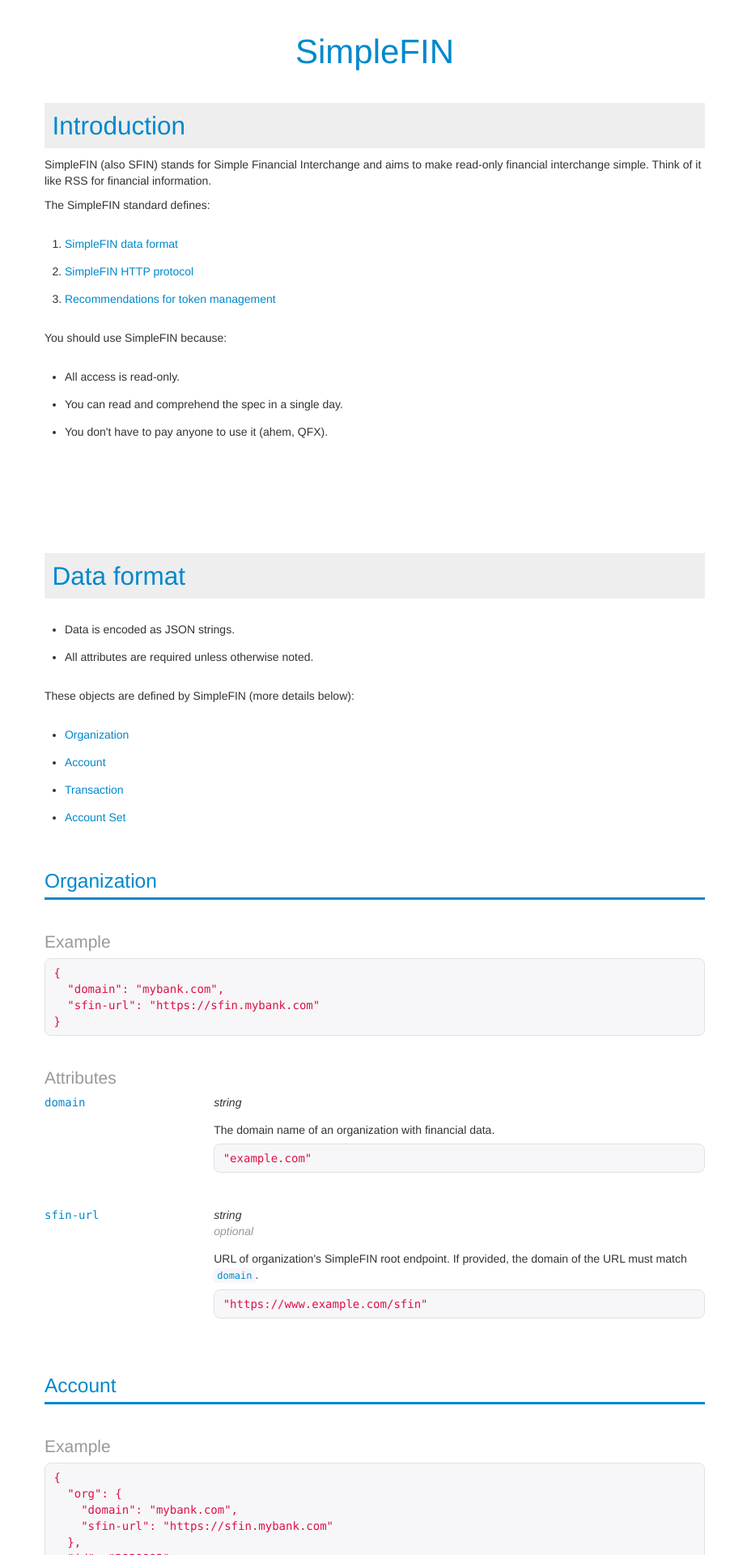
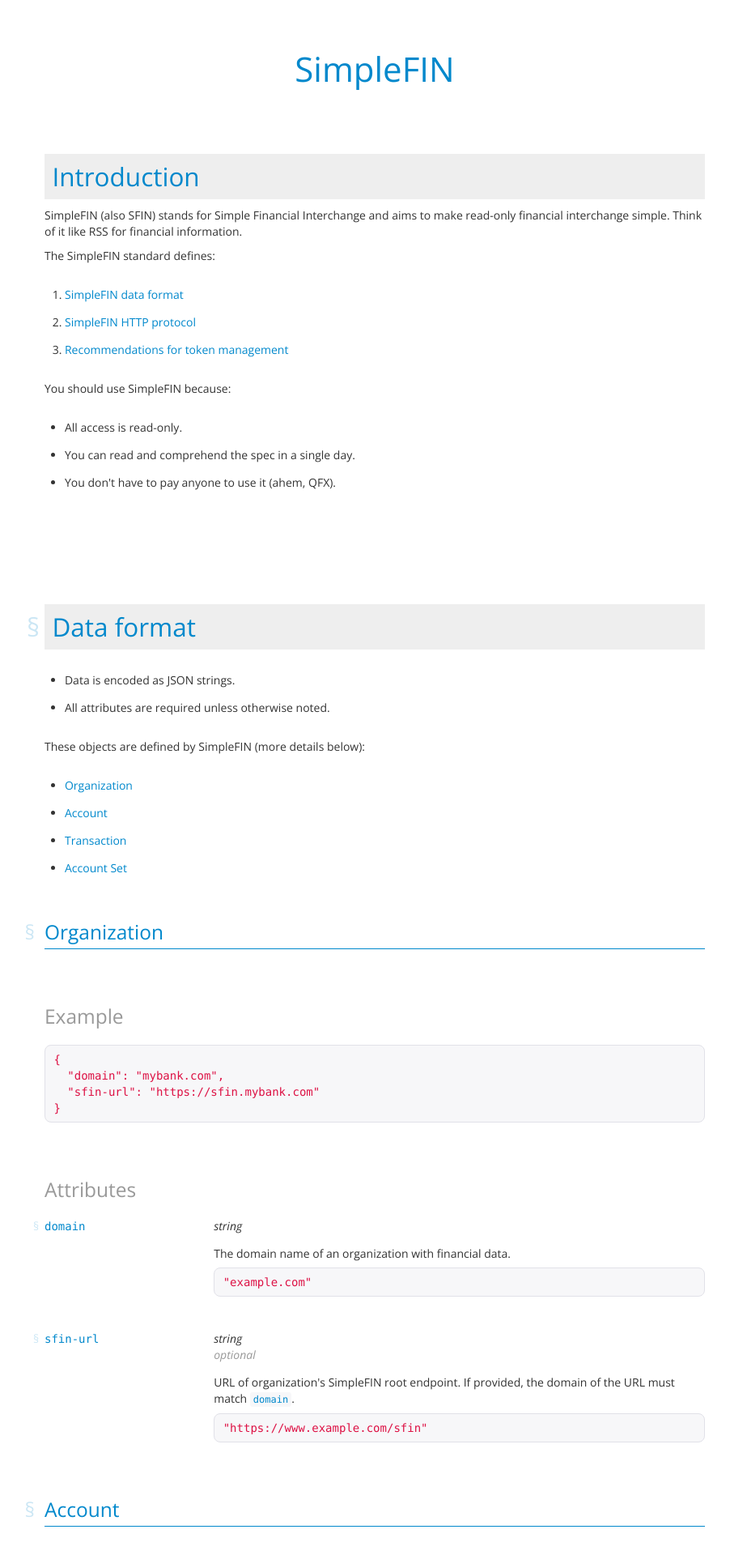
Before and after one commit to simplefin/simplefin.github.com, a Jekyll site: the page built from index.html, in a window 1280 px wide. Shown: the top 1920 px of the page at 81% size, without its empty margins (177-1079 px from the left). Built offline with Jekyll 4.4.1, drawn with Linux system fonts in a browser that asks for light colours; some of the changed text lies outside the part shown.

Commit message:
Add anchor elements and change font

```diff
--- a/css/simplefin.css
+++ b/css/simplefin.css
@@ -1,7 +1,14 @@
+@import url(http://fonts.googleapis.com/css?family=Open+Sans:300italic,700italic,300,700);
+
+* {
+    font-family: 'Open Sans';
+}
+
 h1,h2,h3,h4,h5 {
     margin-top: 2em;
     color: #08c;
     font-weight: normal;
+    font-family: 'Open Sans' !important;
 }
 h2 {
     margin-top: 0em;
@@ -10,12 +17,17 @@
     padding: 0.25em 1em 0.25em 0.3em;
 }
 h3 {
-    border-bottom: 3px solid #08c;
+    border-bottom: 1px solid #08c;
 }
 h4,h5 {
-    font-size: 150%;
+    font-size: 175%;
     font-weight: normal;
     color: #999;
+    margin-top: 3em;
+    margin-bottom: 1em;
+}
+h4:first-child,h5:first-child {
+    margin-top: 1em;
 }
 ol,ul,dl {
     margin-bottom: 2em;
@@ -46,8 +58,8 @@
     font-size: 42px;
     line-height: 43px;
     color: #08c;
-    margin-top: 1em;
-    margin-bottom: 1em;
+    margin-top: 1.5em;
+    margin-bottom: 2em;
     text-align: center;
 }
 div.title .strong {
@@ -136,3 +148,12 @@
     word-wrap: break-word;
     margin-bottom: 1em;
 }
+a.clickanchor {
+    opacity: 0.2;
+    margin-left: -1em;
+    position: absolute;
+}
+a.clickanchor:hover {
+    opacity: 1.0;
+    text-decoration: none;
+}
--- a/index.html
+++ b/index.html
@@ -2,6 +2,7 @@
 layout: default
 title: SimpleFIN
 ---
+
 
 
 <div class="title">SimpleFIN</div>
@@ -39,7 +40,7 @@
 
   <div class="row-fluid section">
     <div class="content span8 offset2">
-      <a name="data-format"><h2>Data format</h2></a>
+      <h2><a class="clickanchor" name="data-format" href="#data-format">&sect;</a>Data format</h2>
 
       <ul>
         <li>Data is encoded as JSON strings.</li>
@@ -60,7 +61,7 @@
 
 
       <div class="object">
-        <a name="organization"><h3 class="object-name">Organization</h3></a>
+        <h3 class="object-name"><a class="clickanchor" name="organization" href="#organization">&sect;</a>Organization</h3>
 
 
         <h4>Example</h4>
@@ -73,9 +74,7 @@
 
         <div class="attr-def">
           <div class="row-fluid">
-            <a name="organization.domain">
-            <div class="span3 attr-name">domain</div>
-            </a>
+            <div class="span3 attr-name"><a class="clickanchor" name="organization.domain" href="#organization.domain">&sect;</a>domain</div>
             <div class="span9">
               <div><span class="attr-type">string</span></div>
 
@@ -91,9 +90,7 @@
 
         <div class="attr-def">
           <div class="row-fluid">
-            <a name="organization.sfin-url">
-            <div class="span3 attr-name">sfin-url</div>
-            </a>
+            <div class="span3 attr-name"><a class="clickanchor" name="organization.sfin-url" href="#organization.sfin-url">&sect;</a>sfin-url</div>
             <div class="span9">
               <div><span class="attr-type">string</span></div>
               <div class="attr-optional">optional</div>
@@ -111,7 +108,7 @@
 
 
       <div class="object">
-        <a name="account"><h3 class="object-name">Account</h3></a>
+        <h3 class="object-name"><a class="clickanchor" name="account" href="#account">&sect;</a>Account</h3>
 
 
         <h4>Example</h4>
@@ -141,9 +138,7 @@
 
         <div class="attr-def">
           <div class="row-fluid">
-            <a name="account.org">
-            <div class="span3 attr-name">org</div>
-            </a>
+            <div class="span3 attr-name"><a class="clickanchor" name="account.org" href="#account.org">&sect;</a>org</div>
             <div class="span9">
               <div><span class="attr-type"><a href="#organization">Organization</a></span></div>
 
@@ -164,9 +159,7 @@
 
         <div class="attr-def">
           <div class="row-fluid">
-            <a name="account.id">
-            <div class="span3 attr-name">id</div>
-            </a>
+            <div class="span3 attr-name"><a class="clickanchor" name="account.id" href="#account.id">&sect;</a>id</div>
             <div class="span9">
               <div><span class="attr-type">string</span></div>
 
@@ -186,9 +179,7 @@
 
         <div class="attr-def">
           <div class="row-fluid">
-            <a name="account.name">
-            <div class="span3 attr-name">name</div>
-            </a>
+            <div class="span3 attr-name"><a class="clickanchor" name="account.name" href="#account.name">&sect;</a>name</div>
             <div class="span9">
               <div><span class="attr-type">string</span></div>
 
@@ -207,9 +198,7 @@
 
         <div class="attr-def">
           <div class="row-fluid">
-            <a name="account.currency">
-            <div class="span3 attr-name">currency</div>
-            </a>
+            <div class="span3 attr-name"><a class="clickanchor" name="account.currency" href="#account.currency">&sect;</a>currency</div>
             <div class="span9">
               <div><span class="attr-type">string</span></div>
 
@@ -240,9 +229,7 @@
 
         <div class="attr-def">
           <div class="row-fluid">
-            <a name="account.balance">
-            <div class="span3 attr-name">balance</div>
-            </a>
+            <div class="span3 attr-name"><a class="clickanchor" name="account.balance" href="#account.balance">&sect;</a>balance</div>
             <div class="span9">
               <div><span class="attr-type">numeric string</span></div>
 
@@ -259,9 +246,7 @@
 
         <div class="attr-def">
           <div class="row-fluid">
-            <a name="account.available-balance">
-            <div class="span3 attr-name">available-balance</div>
-            </a>
+            <div class="span3 attr-name"><a class="clickanchor" name="account.available-balance" href="#account.available-balance">&sect;</a>available-balance</div>
             <div class="span9">
               <div><span class="attr-type">numeric string</span></div>
               <div class="attr-optional">optional</div>
@@ -279,9 +264,7 @@
 
         <div class="attr-def">
           <div class="row-fluid">
-            <a name="account.balance-as-of">
-            <div class="span3 attr-name">balance-as-of</div>
-            </a>
+            <div class="span3 attr-name"><a class="clickanchor" name="account.balance-as-of" href="#account.balance-as-of">&sect;</a>balance-as-of</div>
             <div class="span9">
               <div><span class="attr-type">string</span></div>
 
@@ -307,9 +290,7 @@
 
         <div class="attr-def">
           <div class="row-fluid">
-            <a name="account.last-transaction-posted">
-            <div class="span3 attr-name">last-transaction-posted</div>
-            </a>
+            <div class="span3 attr-name"><a class="clickanchor" name="account.last-transaction-posted" href="#account.last-transaction-posted">&sect;</a>last-transaction-posted</div>
             <div class="span9">
               <div><span class="attr-type">ISO string timestamp</span></div>
 
@@ -325,9 +306,7 @@
 
         <div class="attr-def">
           <div class="row-fluid">
-            <a name="account.transactions">
-            <div class="span3 attr-name">transactions</div>
-            </a>
+            <div class="span3 attr-name"><a class="clickanchor" name="account.transactions" href="#account.transactions">&sect;</a>transactions</div>
             <div class="span9">
               <div><span class="attr-type">list of <a href="#transaction">Transactions</a></span></div>
               <div class="attr-optional">optional</div>
@@ -348,7 +327,7 @@
 
         </div>
 
-          <a name="transaction"><h3>Transaction</h3></a>
+          <h3><a class="clickanchor" name="transaction" href="#transaction">&sect;</a>Transaction</h3>
 
           <h4>Example</h4>
 
@@ -365,9 +344,7 @@
 
         <div class="attr-def">
           <div class="row-fluid">
-            <a name="transaction.id">
-            <div class="span3 attr-name">id</div>
-            </a>
+            <div class="span3 attr-name"><a class="clickanchor" name="transaction.id" href="#transaction.id">&sect;</a>id</div>
             <div class="span9">
               <div><span class="attr-type">string</span></div>
 
@@ -386,9 +363,7 @@
 
         <div class="attr-def">
           <div class="row-fluid">
-            <a name="transaction.posted">
-            <div class="span3 attr-name">posted</div>
-            </a>
+            <div class="span3 attr-name"><a class="clickanchor" name="transaction.posted" href="#transaction.posted">&sect;</a>posted</div>
             <div class="span9">
               <div><span class="attr-type">ISO string timestamp</span></div>
 
@@ -405,9 +380,7 @@
 
         <div class="attr-def">
           <div class="row-fluid">
-            <a name="transaction.amount">
-            <div class="span3 attr-name">amount</div>
-            </a>
+            <div class="span3 attr-name"><a class="clickanchor" name="transaction.amount" href="#transaction.amount">&sect;</a>amount</div>
             <div class="span9">
               <div><span class="attr-type">numeric string</span></div>
 
@@ -424,9 +397,7 @@
 
         <div class="attr-def">
           <div class="row-fluid">
-            <a name="transaction.description">
-            <div class="span3 attr-name">description</div>
-            </a>
+            <div class="span3 attr-name"><a class="clickanchor" name="transaction.description" href="#transaction.description">&sect;</a>description</div>
             <div class="span9">
               <div><span class="attr-type">string</span></div>
 
@@ -442,9 +413,7 @@
 
         <div class="attr-def">
           <div class="row-fluid">
-            <a name="transaction.sic">
-            <div class="span3 attr-name">sic</div>
-            </a>
+            <div class="span3 attr-name"><a class="clickanchor" name="transaction.sic" href="#transaction.sic">&sect;</a>sic</div>
             <div class="span9">
               <div><span class="attr-type">string</span></div>
               <div class="attr-optional">optional</div>
@@ -456,7 +425,7 @@
 
 
 
-          <a name="account-set"><h3>Account Set</h3></a>
+          <h3><a class="clickanchor" name="account-set" href="#account-set">&sect;</a>Account Set</h3>
 
           <h4>Example</h4>
 
@@ -484,9 +453,7 @@
 
         <div class="attr-def">
           <div class="row-fluid">
-            <a name="account-set.accounts">
-            <div class="span3 attr-name">accounts</div>
-            </a>
+            <div class="span3 attr-name"><a class="clickanchor" name="account-set.accounts" href="#account-set.accounts">&sect;</a>accounts</div>
             <div class="span9">
               <div><span class="attr-type">list of <a href="#account">Accounts</a></span></div>
 
@@ -502,7 +469,7 @@
 
   <div class="row-fluid section">
     <div class="content span8 offset2">
-      <a name="http-protocol"><h2>HTTP Protocol</h2></a>
+      <h2><a class="clickanchor" name="http-protocol" href="#http-protocol">&sect;</a>HTTP Protocol</h2>
 
       <h4>Players</h4>
 
@@ -574,7 +541,7 @@
         </li>
       </ol>
 
-      <a name="access-token"><h4>Access token</h4></a>
+      <h4><a class="clickanchor" name="access-token" href="#access-token">&sect;</a>Access token</h4>
 
       <ul>
         <li>
@@ -597,7 +564,7 @@
 
 
 
-      <a name="setup-token"><h4>Setup token</h4></a>
+      <h4><a class="clickanchor" name="setup-token" href="#setup-token">&sect;</a>Setup token</h4>
 
       <p>
         Setup tokens are Base64 encoded strings containing the URL for a <span class="term">Server's</span> SimpleFIN root URL and an <a href="#access-token">Access token</a>.  Here is a generic code description of the format:
@@ -669,7 +636,7 @@
       </p>
 
 
-      <a name="/auth"><h3 class="url">GET /auth</h3></a>
+      <h3 class="url"><a class="clickanchor" name="/auth" href="#/auth">&sect;</a>GET /auth</h3>
 
       <p>
         This URL should land the <span class="term">Browser</span> on a web page that an <span class="term">Account holder</span> can use to generate and otherwise manage <span class="term">Setup tokens</span>.  The actual implementation of token management is up to <span class="term">The Company</span>.  However, please note the <a href="#recommendations">recommendations</a> below.
@@ -684,7 +651,7 @@
         another URL (in fact, we suspect that many <span class="term">Servers</span> will simply redirect the user to a different URL).
       </p>
 
-      <a name="/accounts"><h3 class="url">GET /accounts</h3></a>
+      <h3 class="url"><a class="clickanchor" name="/accounts" href="#/accounts">&sect;</a>GET /accounts</h3>
 
       <p>
         Returns an <a href="#account-set">Account Set</a> containing all accounts the requester is authorized to see.  This URL is intended
@@ -700,7 +667,7 @@
         </li>
       </ul>
 
-      <a name="authentication"><h4>Authentication</h4></a>
+      <h4><a class="clickanchor" name="authentication" href="#authentication">&sect;</a>Authentication</h4>
 
       <p>
         HTTP Bearer Authentication is used.  In every request, the client
@@ -816,7 +783,7 @@
   <div class="row-fluid section">
     <div class="content span8 offset2">
 
-      <a name="recommendations"><h2>Recommendations</h2></a>
+      <h2><a class="clickanchor" name="recommendations" href="#recommendations">&sect;</a>Recommendations</h2>
 
       <p>
         It is <em>recommended</em> that <span class="term">Account holders</span> have the following abilities regarding token management:
```
Also changed, not shown: _templates/index.html (+16 -15 lines).
